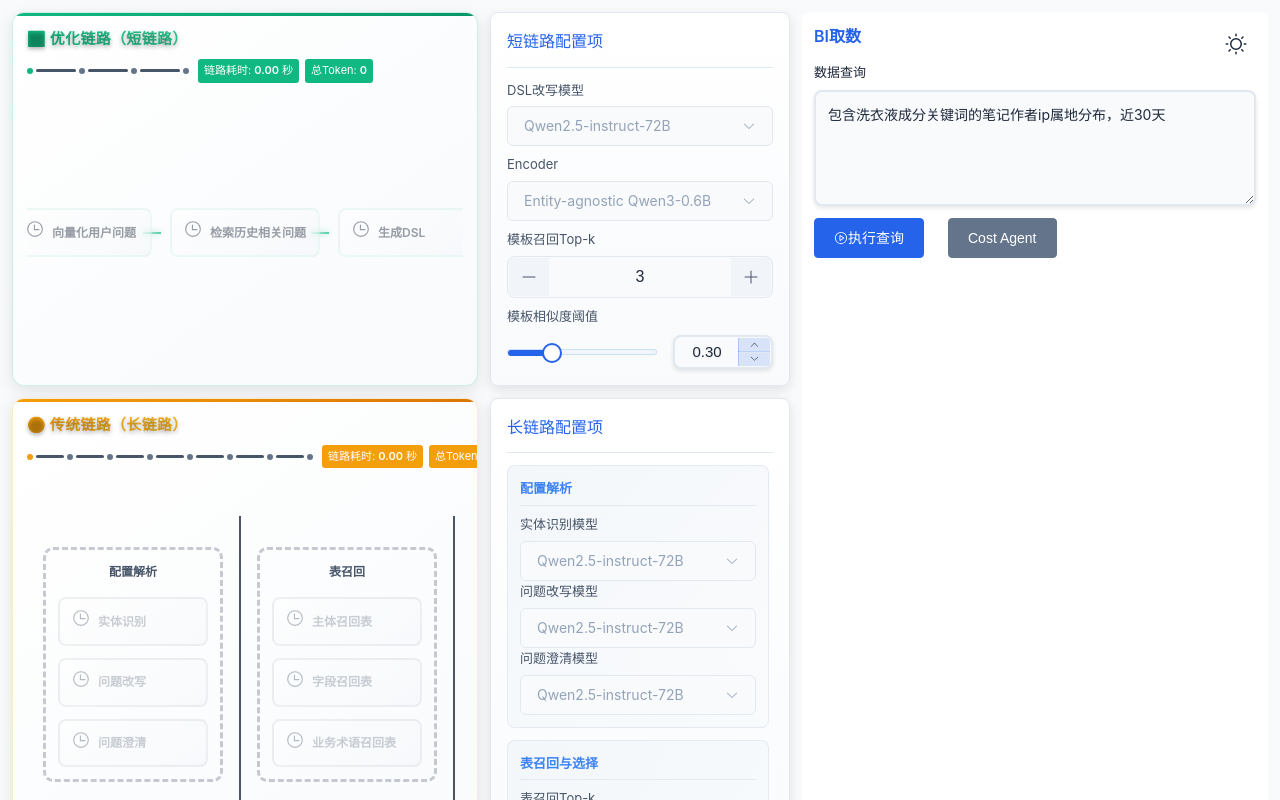
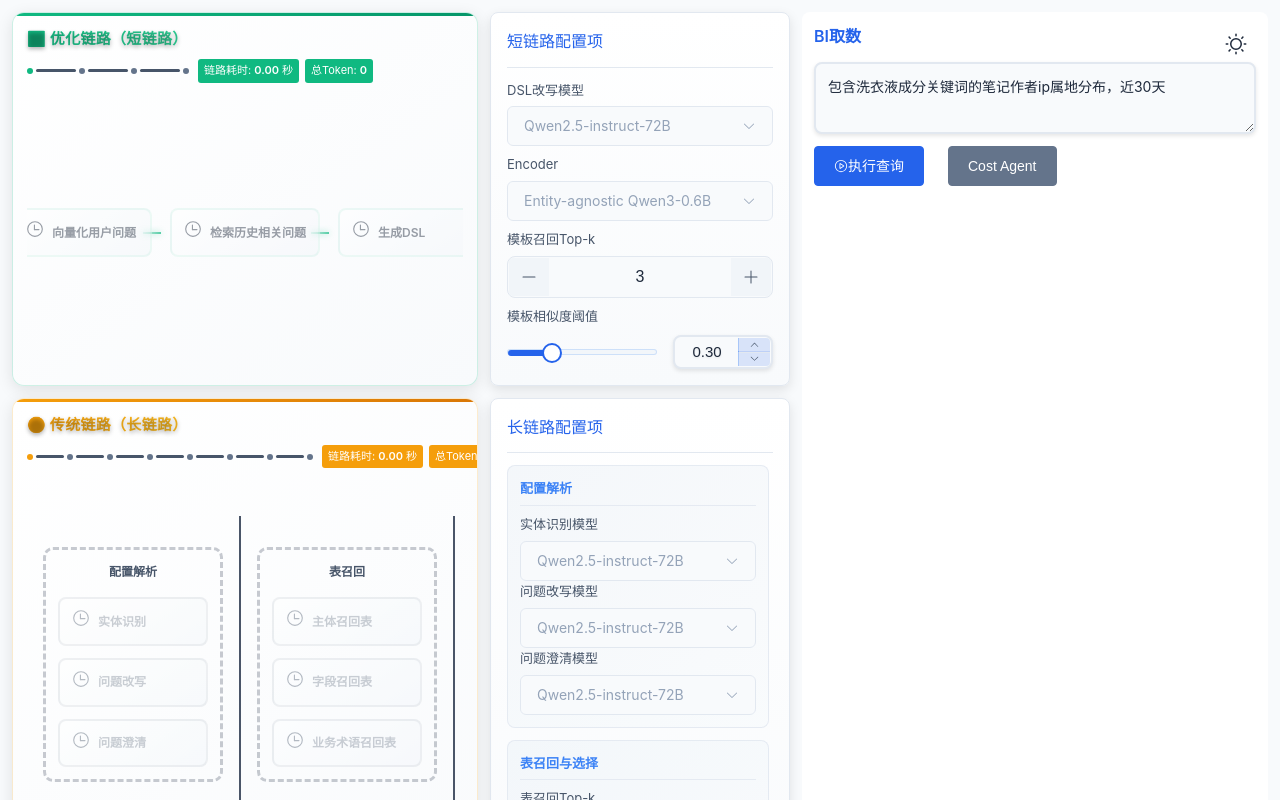
Before and after one commit to IvesCheung/cacoBI, a Vue app: page / in a window 1280 px wide. Built offline with nearby package versions, Linux system fonts and the light colour scheme.

Commit message:
query chart panel adjust

```diff
--- a/src/components/QueryPanel.vue
+++ b/src/components/QueryPanel.vue
@@ -4,14 +4,13 @@
 
     <!-- 查询输入 -->
     <div class="query-input-section">
-      <label class="input-label">数据查询</label>
       <el-input
         v-model="queryText"
         type="textarea"
-        :rows="4"
+        :rows="2"
         placeholder="请输入查询内容..."
         class="query-textarea"
-        :autosize="{ minRows: 4, maxRows: 8 }"
+        :autosize="{ minRows: 2, maxRows: 4 }"
       />
     </div>
 
@@ -188,6 +187,7 @@ const toggleCostAgent = () => {
 
 .query-textarea {
   width: 100%;
+  height: fit-content;
 }
 
 .query-actions {
```
